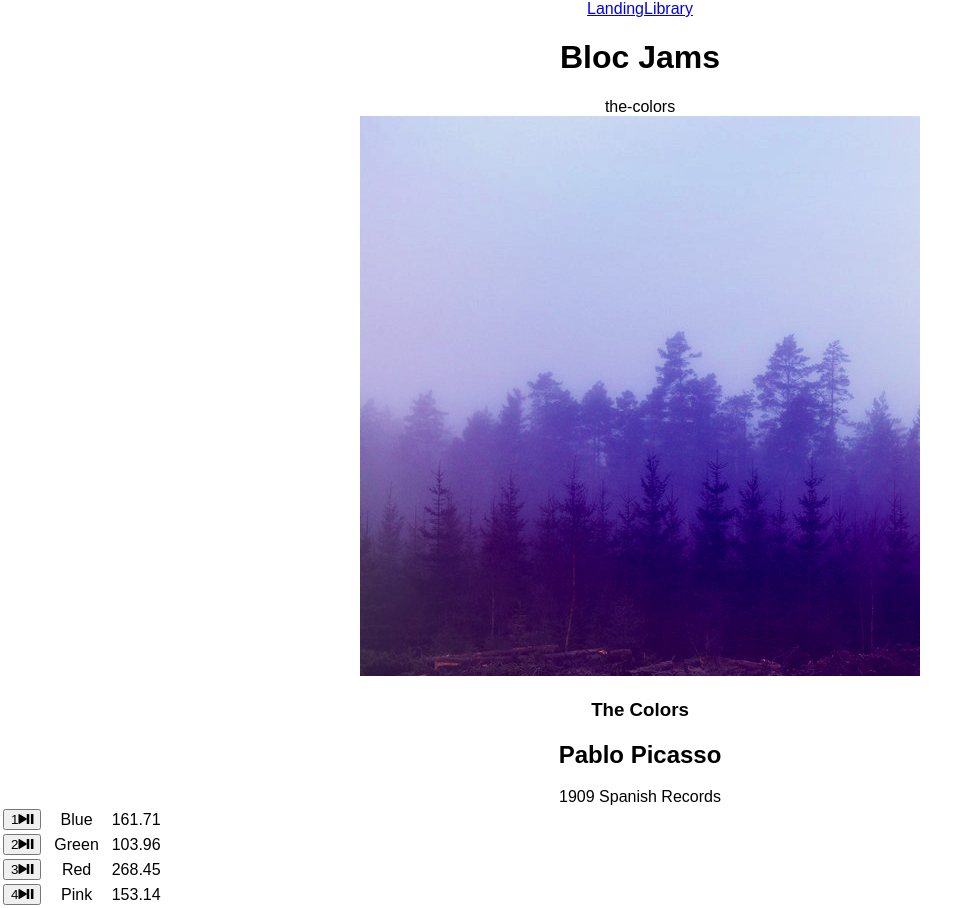
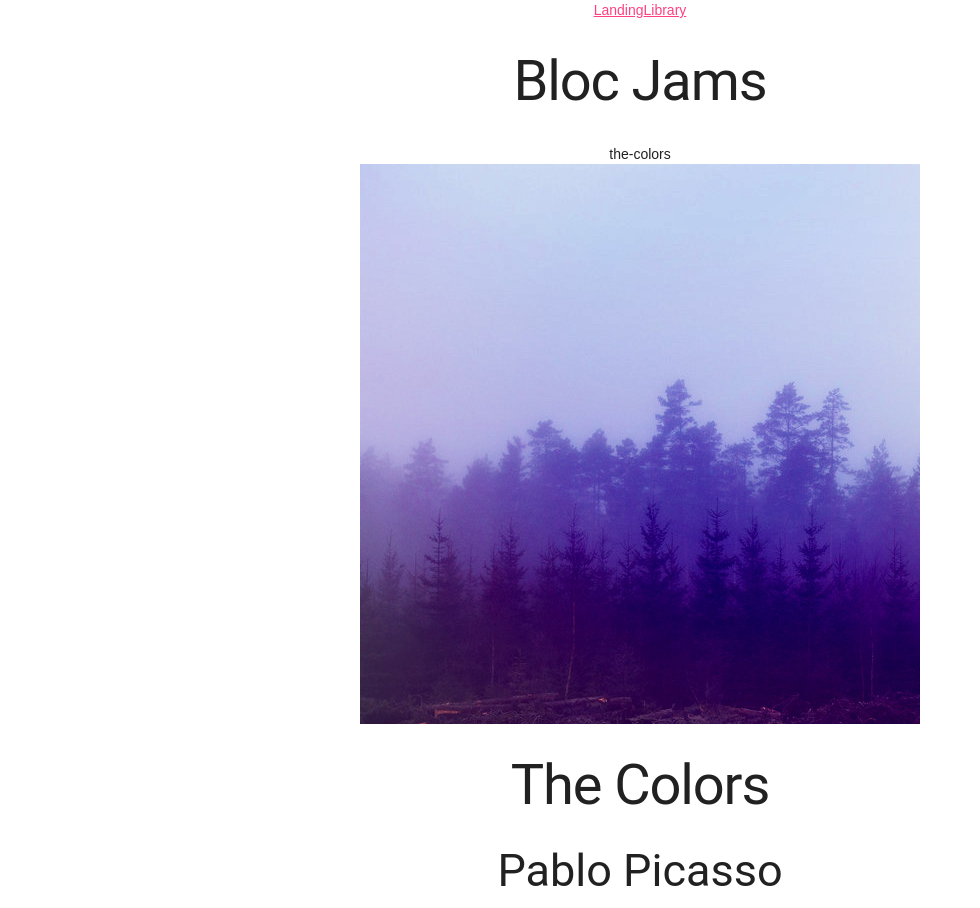
Before and after one commit to Melanie27/bloc-jams-react, a React (Create React App) app: page /album/the-colors in a window 1280 px wide. Shown: the top 908 px of the page, without its empty margins (0-980 px from the left). Built offline with nearby package versions, Linux system fonts and the light colour scheme.

Commit message:
small updates

```diff
--- a/public/index.html
+++ b/public/index.html
@@ -11,6 +11,9 @@
     <link rel="stylesheet" href="http://code.ionicframework.com/ionicons/2.0.1/css/ionicons.min.css">
     <link rel="manifest" href="%PUBLIC_URL%/manifest.json">
     <link rel="shortcut icon" href="%PUBLIC_URL%/favicon.ico">
+    <link rel="stylesheet" href="https://fonts.googleapis.com/icon?family=Material+Icons">
+    <link rel="stylesheet" href="https://code.getmdl.io/1.3.0/material.indigo-pink.min.css">
+    <script defer src="https://code.getmdl.io/1.3.0/material.min.js"></script>
 
     <!--
       Notice the use of %PUBLIC_URL% in the tags above.
--- a/src/components/Album.js
+++ b/src/components/Album.js
@@ -16,7 +16,9 @@
             currentSong: album.songs[0],
             currentTime: 0,
             duration: album.songs[0].duration,
-            isPlaying: false
+            isPlaying: false,
+            hover: false,
+            isPaused: null
           };
 
           this.audioElement = document.createElement('audio');
@@ -27,11 +29,13 @@
     play() {
         this.audioElement.play();
         this.setState({isPlaying:true});
+
     }
 
     pause() {
         this.audioElement.pause();
         this.setState({ isPlaying: false });
+
       }
 
     componentDidMount() {
@@ -96,6 +100,20 @@
         this.setState({ currentTime: newTime });
       }
 
+      buttonClass() {
+
+        if (this.state.isPlaying) {
+            return 'ion-pause'
+
+        } else if (this.state.isPaused){
+            //(some index comparison to state for play)
+            return 'ion-play'
+        } else {
+            return 'base-class'
+        }
+
+    }
+
 
     render() {
       return (
@@ -122,11 +140,11 @@
                     {this.state.album.songs.map( (songs, index) =>
                             <tr className="song" key={index} onClick={() => this.handleSongClick(songs)} >
                                 <td className="song-actions">
-                                    <button>
-                                        <span className="song-number">{index+1}</span>
-                                        <span className="ion-play"></span>
-                                        <span className="ion-pause"></span>
+                                    <button className="mdl-button mdl-button--colored ">
+                                        <span className={this.buttonClass()} >{index+ 1}   </span>
+
                                     </button>
+
                                 </td>
                                 <td >{songs.title}</td>
                                 <td >{songs.duration}</td>
```
